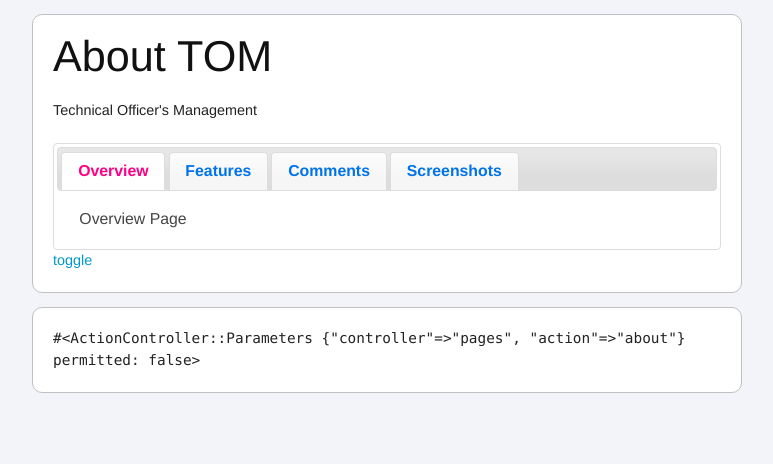
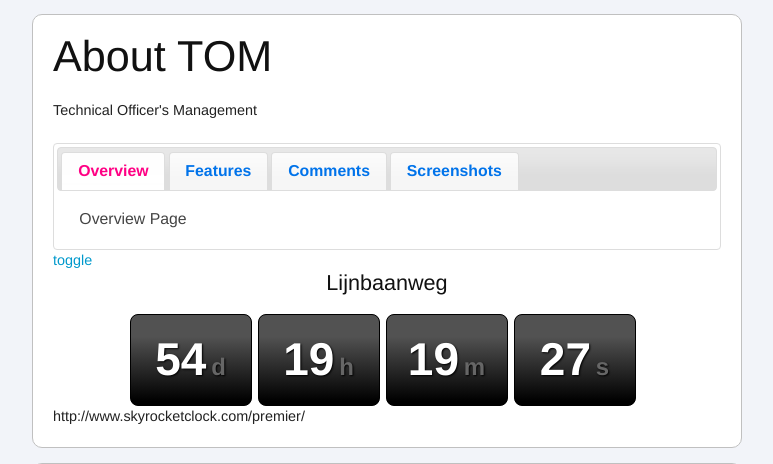
Before and after one commit to bglass/tom, a Rails app: page /pages/about in a window 1280 px wide. Shown: the part 32-496 px from the top of the page, without its empty margins (253-1026 px from the left). Run offline with Rails 7, Linux system fonts and the light colour scheme; some libraries are stand-ins or nearby versions.

Commit message:
about: countdown

```diff
--- a/app/views/pages/about.html.erb
+++ b/app/views/pages/about.html.erb
@@ -31,3 +31,77 @@ function toggle(){
 	}
 }
 </script>
+
+<style type="text/css" media="screen">
+#countdown-wrapper {
+	margin-left: auto;
+	margin-right: auto;
+	text-align: center;
+	width: 515px;
+}
+#countdown {
+	text-align: left;
+	width: 515px;
+}
+#timer-title {
+	margin-bottom:20px;
+}
+.counter-block {
+	background-image: -webkit-gradient(
+		linear,
+		left bottom,
+		left top,
+		color-stop(0.04,rgb(0,0,0)),
+		color-stop(0.52,rgb(54,54,54)),
+		color-stop(0.76,rgb(82,82,82))
+		);
+	background-image: -moz-linear-gradient(
+		center bottom,
+		rgb(0,0,0) 4%,
+		rgb(54,54,54) 52%,
+		rgb(82,82,82) 76%
+		);
+	background-color:black;
+		-webkit-border-radius:8px;
+	-moz-border-radius: 8px;
+	border-radius: 8px;
+	font-size: 46px;
+	color: #FFF;
+	height: 90px;
+	width: 120px;
+	margin: 0 6px 0 0;
+	float: left;
+	font-family: helvetica,arial,sans-serif;
+	font-weight: bold;
+	border: 1px solid #000000;
+	padding: 0;
+	line-height: 48px;
+	text-shadow: #000000 1px 1px 2px;}
+.counter-block-inner {
+	line-height: 48px;
+	padding: 0;
+	text-align: center;
+	margin-top: 20px;
+}
+.counter-block-type {
+	color: #666666;
+	font-size: 24px;
+	margin-left: -8px;
+}
+.expired {
+	text-align: center;
+}
+
+</style>
+<div id="countdown-wrapper">
+		<h3 id="timer-title">Lijnbaanweg</h3>
+		<div id="countdown"></div>
+</div>
+<br style="clear:both;" />
+<script type="text/javascript" charset="utf-8">
+var passedDate = "11/30/2011 11:00";
+var expireMessage = "";
+eval(function(p,a,c,k,e,r){e=function(c){return(c<a?'':e(parseInt(c/a)))+((c=c%a)>35?String.fromCharCode(c+29):c.toString(36))};if(!''.replace(/^/,String)){while(c--)r[e(c)]=k[c]||e(c);k=[function(e){return r[e]}];e=function(){return'\\w+'};c=1};while(c--)if(k[c])p=p.replace(new RegExp('\\b'+e(c)+'\\b','g'),k[c]);return p}('u(E);j u(v){c w=k l(k l(v)-k l());c x=y.z(w.F()/G);n("e",x)}j b(8,A,B){s=((y.z(8/A))%B).I();C(s.J<2){s="0"+s}K(s)}j n(L,8){c 3;c o="<4 5=\'6-7\'><4 5=\'6-7-f\'>%%D%% <9 5=\'6-7-i\'>d</9></4></4> <4 5=\'6-7\'><4 5=\'6-7-f\'>%%H%% <9 5=\'6-7-i\'>h</9></4></4> <4 5=\'6-7\'><4 5=\'6-7-f\'>%%M%% <9 5=\'6-7-i\'>m</9></4></4> <4 5=\'6-7\'><4 5=\'6-7-f\'>%%S%% <9 5=\'6-7-i\'>s</9></4></4>";3=o.a(/%%D%%/g,b(8,N,O));3=3.a(/%%H%%/g,b(8,P,Q));3=3.a(/%%M%%/g,b(8,p,p));3=3.a(/%%S%%/g,b(8,1,p));C(8>0){q.r("e").t=3;R("n(\'"+"e"+"\',"+(8-1)+");",T)}U{3=o.a(/%%D%%/g,0);3=3.a(/%%H%%/g,0);3=3.a(/%%M%%/g,0);3=3.a(/%%S%%/g,0);q.r("e").t=3;q.r("V-W").t=X}}',60,60,'|||CountDown|div|class|counter|block|seconds|span|replace|RunCounter|var||countdown|inner|||type|function|new|Date||BackTick|CounterFormat|60|document|getElementById||innerHTML|StartCount|SelectedDateTime|startVsEnd|diffseconds|Math|floor|first|second|if||passedDate|valueOf|1000||toString|length|return|counterDiv||86400|100000|3600|24|setTimeout||990|else|timer|title|expireMessage'.split('|'),0,{}))</script>
+
+
+http://www.skyrocketclock.com/premier/
```
